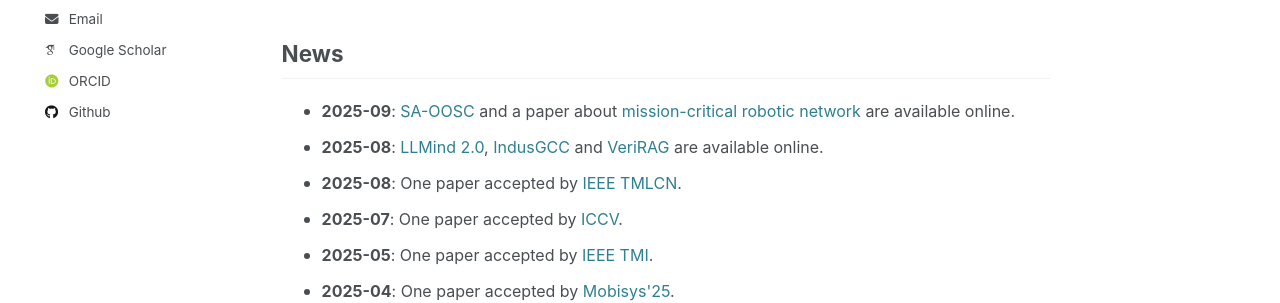
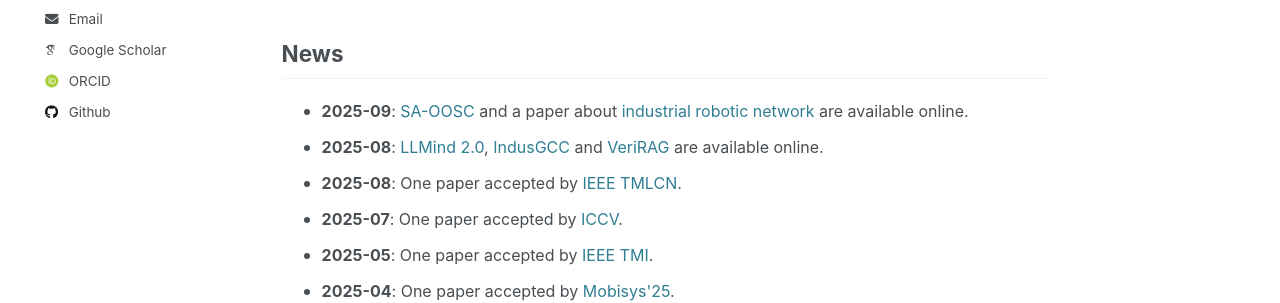
Before and after one commit to yuyangdu01/yuyangdu01.github.io, a Jekyll site: the page built from _pages/about.md, in a window 1280 px wide and 900 px high. Shown: the part 420-723 px from the top of the window. Built offline with Jekyll 4.4.1, drawn with Linux system fonts in a browser that asks for light colours; some web fonts are replaced.

Commit message:
Update about.md

```diff
--- a/_pages/about.md
+++ b/_pages/about.md
@@ -19,7 +19,7 @@ a {
 
 News <font size=3></font>
 ------
-* <font size=3><b>2025-09</b>: <a href="https://arxiv.org/abs/2509.07436"> SA-OOSC</a> and a paper about <a href="https://arxiv.org/abs/2509.06119"> mission-critical robotic network</a> are available online.</font>
+* <font size=3><b>2025-09</b>: <a href="https://arxiv.org/abs/2509.07436"> SA-OOSC</a> and a paper about <a href="https://arxiv.org/abs/2509.06119"> industrial robotic network</a> are available online.</font>
 * <font size=3><b>2025-08</b>: <a href="https://arxiv.org/abs/2508.13920"> LLMind 2.0</a>, <a href="https://arxiv.org/abs/2509.01199"> IndusGCC</a> and <a href="https://arxiv.org/abs/2507.15664"> VeriRAG</a> are available online.</font>
 * <font size=3><b>2025-08</b>: One paper accepted by <a href="https://ieeexplore.ieee.org/document/11113346/"> IEEE TMLCN</a>.</font>
 * <font size=3><b>2025-07</b>: One paper accepted by <a href="https://openreview.net/forum?id=H57HtksYpC">ICCV</a>.</font>
```
